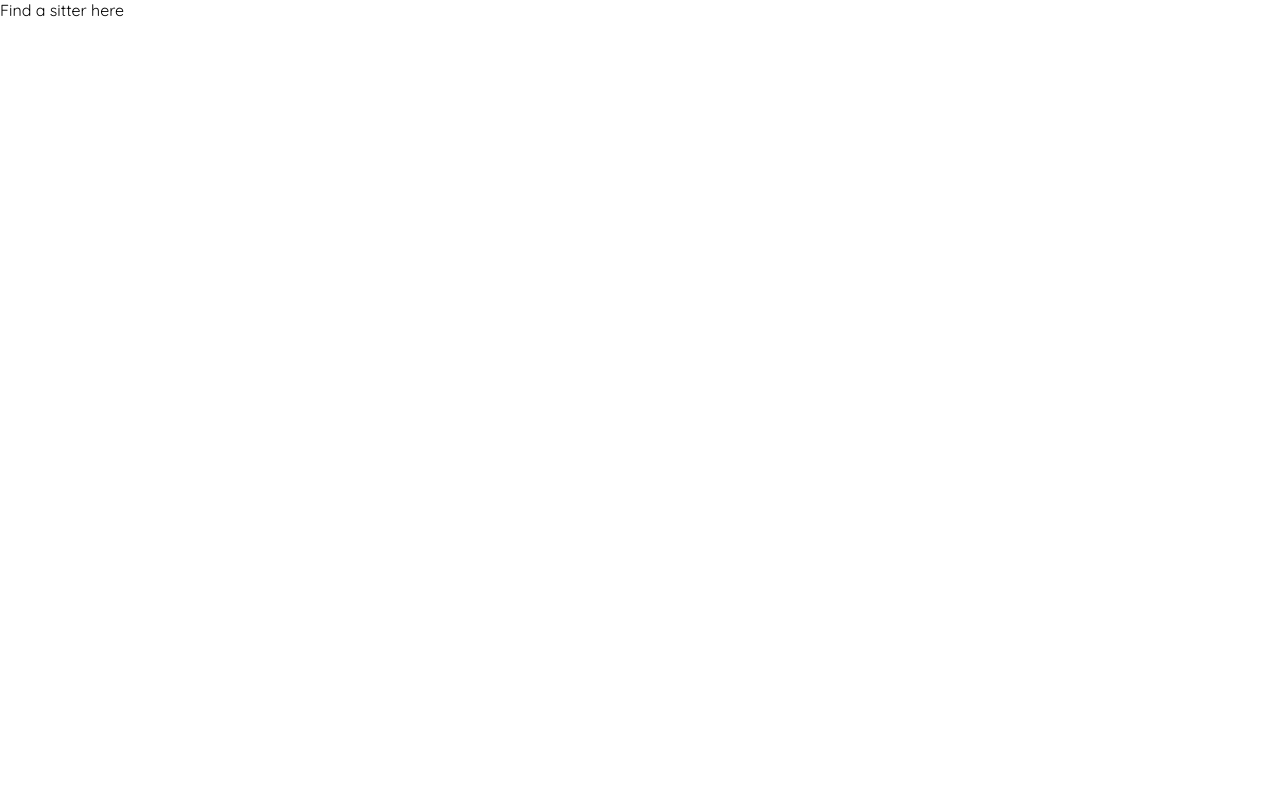
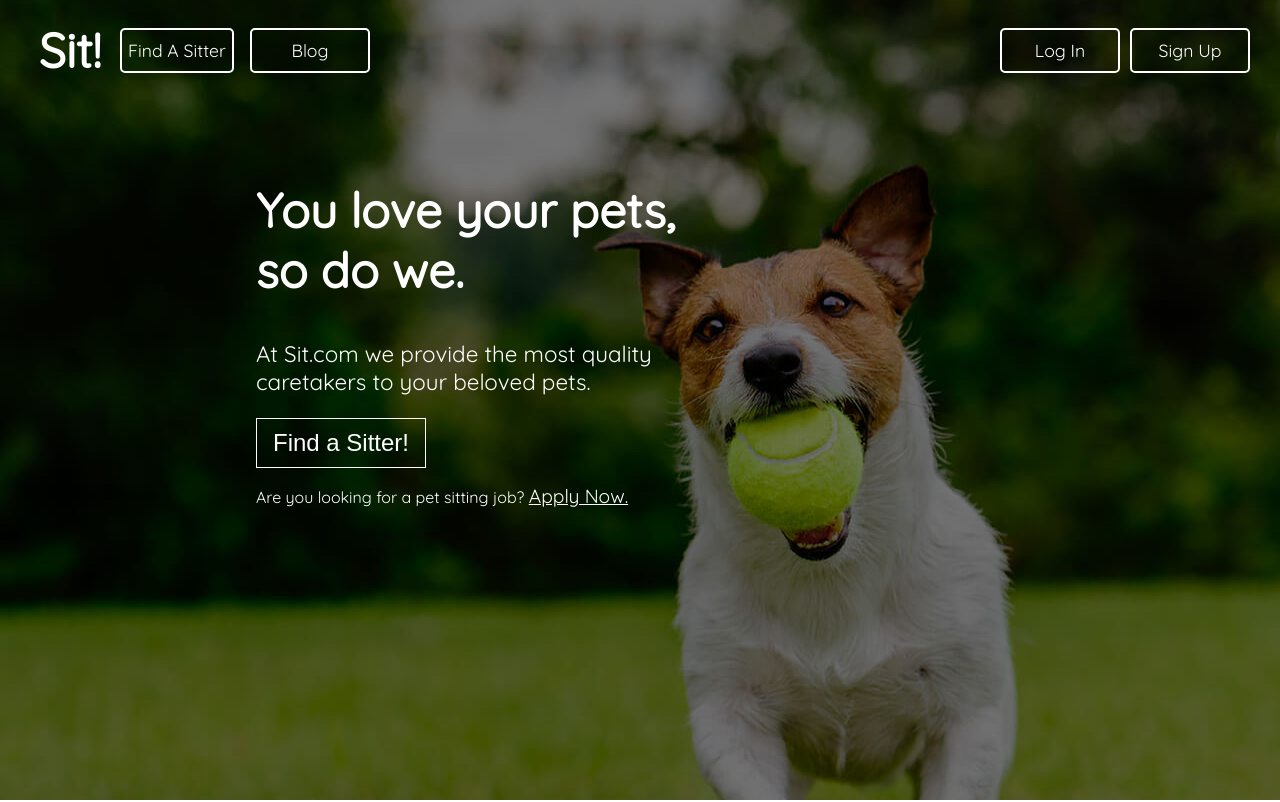
Before and after one commit to Xapollon430/Sit-FrontEnd-Legacy-Migrated, a React app: page / in a window 1280 px wide. Shown: the top 802 px of the page. Built offline with nearby package versions, Linux system fonts and the light colour scheme.

Commit message:
links added

```diff
--- a/src/App.js
+++ b/src/App.js
@@ -1,14 +1,16 @@
-import React, { Fragment, useEffect } from "react";
+import React, { Fragment } from "react";
 import Landing from "./Components/Landing/Landing";
 import FindSitter from "./Components/FindSitter/FindSitter";
 import { Route, Switch } from "react-router-dom";
 
 const App = () => {
     return (
-        <Switch>
-            <Route path="/" exact render={() => <FindSitter />} />
-            <Route path="/1" exact render={() => <Landing />} />
-        </Switch>
+        <Fragment>
+            <Switch>
+                <Route exact path="/" render={() => <Landing />} />
+                <Route exact path="/search" render={() => <FindSitter />} />
+            </Switch>
+        </Fragment>
     );
 };
 
--- a/src/Components/Landing/Header/Header.js
+++ b/src/Components/Landing/Header/Header.js
@@ -1,4 +1,5 @@
 import React from "react";
+import { Link } from "react-router-dom";
 import { Navbar, Brand, Menu, Nav, EmptyDiv, Button } from "./HeaderCss";
 import { useResponsive } from "../../../CustomHooks/Hooks";
 import { useSelector, useDispatch } from "react-redux";
@@ -10,7 +11,7 @@ import {
 import ProfileDropdown from "./ProfileDropdown/ProfileDropdown";
 import { changeLoggedIn } from "../../../store/actions/GeneralActions";
 
-const Header = React.memo(() => {
+const Header = () => {
     const [showHamburger, isHamburgerOpen] = useResponsive();
     const state = useSelector((state) => state);
     const dispatch = useDispatch();
@@ -32,9 +33,12 @@ const Header = React.memo(() => {
             <Brand>Sit!</Brand>
             <Menu onClick={showHamburger} className="fas fa-bars fa-3x"></Menu>
             <Nav close={isHamburgerOpen}>
-                <Button size="small" variant="outlined">
-                    Find A Sitter
-                </Button>
+                <Link to="/search">
+                    <Button size="small" variant="outlined">
+                        Find A Sitter
+                    </Button>
+                </Link>
+
                 <Button variant="outlined">Blog</Button>
                 <EmptyDiv />
                 {state.appState.loggedIn ? (
@@ -65,6 +69,6 @@ const Header = React.memo(() => {
             </Nav>
         </Navbar>
     );
-});
+};
 
 export default Header;
--- a/webpack.config.js
+++ b/webpack.config.js
@@ -26,6 +26,7 @@ module.exports = {
     },
     mode: "development",
     devServer: {
+        historyApiFallback: true,
         compress: true,
         open: true,
         port: 3000,
```
